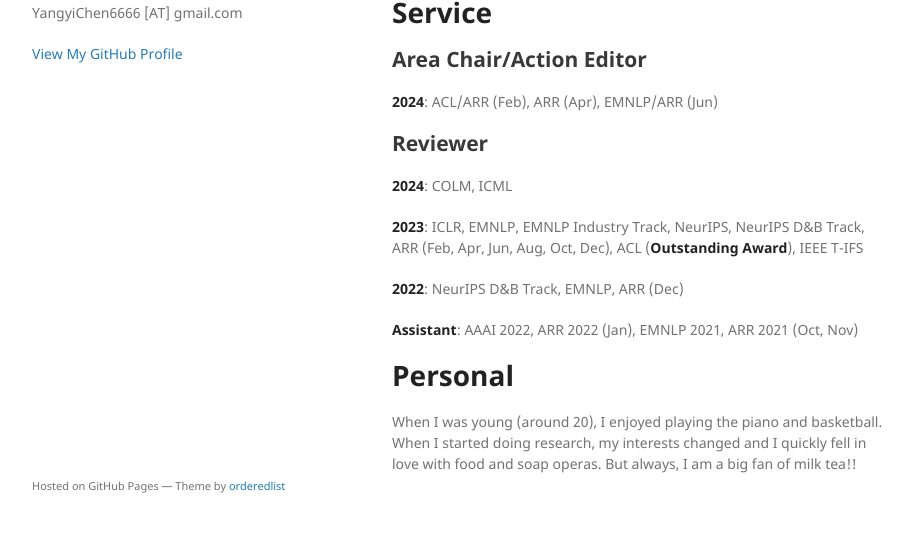
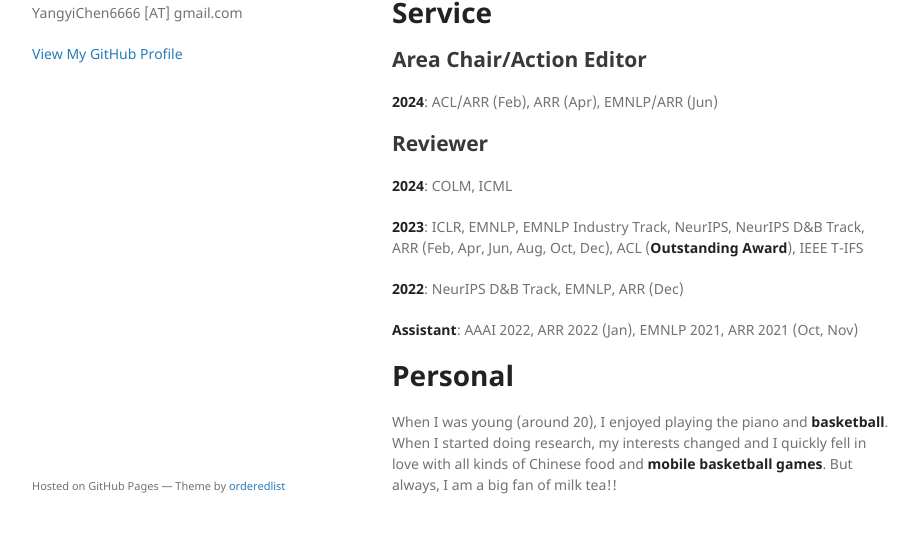
Before and after one commit to Yangyi-Chen/yangyi-chen.github.io, a Jekyll site: the page built from index.md, in a window 1280 px wide and 900 px high, scrolled down 1692 px, cut to the strip 335-868 px from the top of the window. Shown: the whole strip, without its empty margins (178-1097 px from the left). Built offline with Jekyll 4.4.1, drawn with Linux system fonts in a browser that asks for light colours.

Commit message:
Update index.md

```diff
--- a/index.md
+++ b/index.md
@@ -114,7 +114,7 @@ In my undergraduate years, I worked on AI safety. I was a research intern at [TH
 
 
 # Personal
-When I was young (around 20), I enjoyed playing the piano and basketball. When I started doing research, my interests changed and I quickly fell in love with food and soap operas. But always, I am a big fan of milk tea!!
+When I was young (around 20), I enjoyed playing the piano and **basketball**. When I started doing research, my interests changed and I quickly fell in love with all kinds of Chinese food and **mobile basketball games**. But always, I am a big fan of milk tea!!
 
 
 <!-- I enjoy playing the piano and basketball in my free time. Recently, I've been enjoying suspense/thriller movies. Finally, I've always been a big fan of milk tea!!! -->
```
